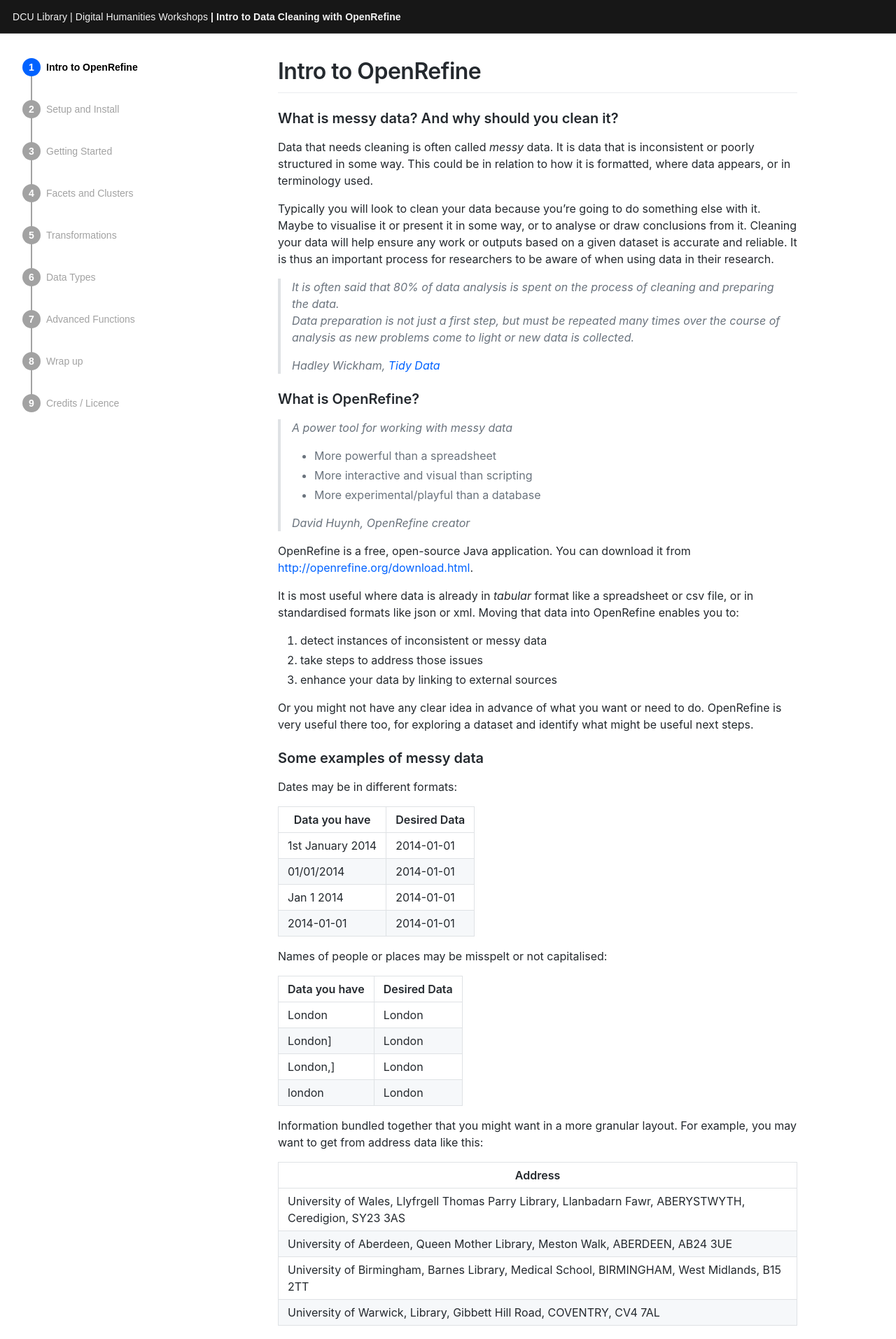
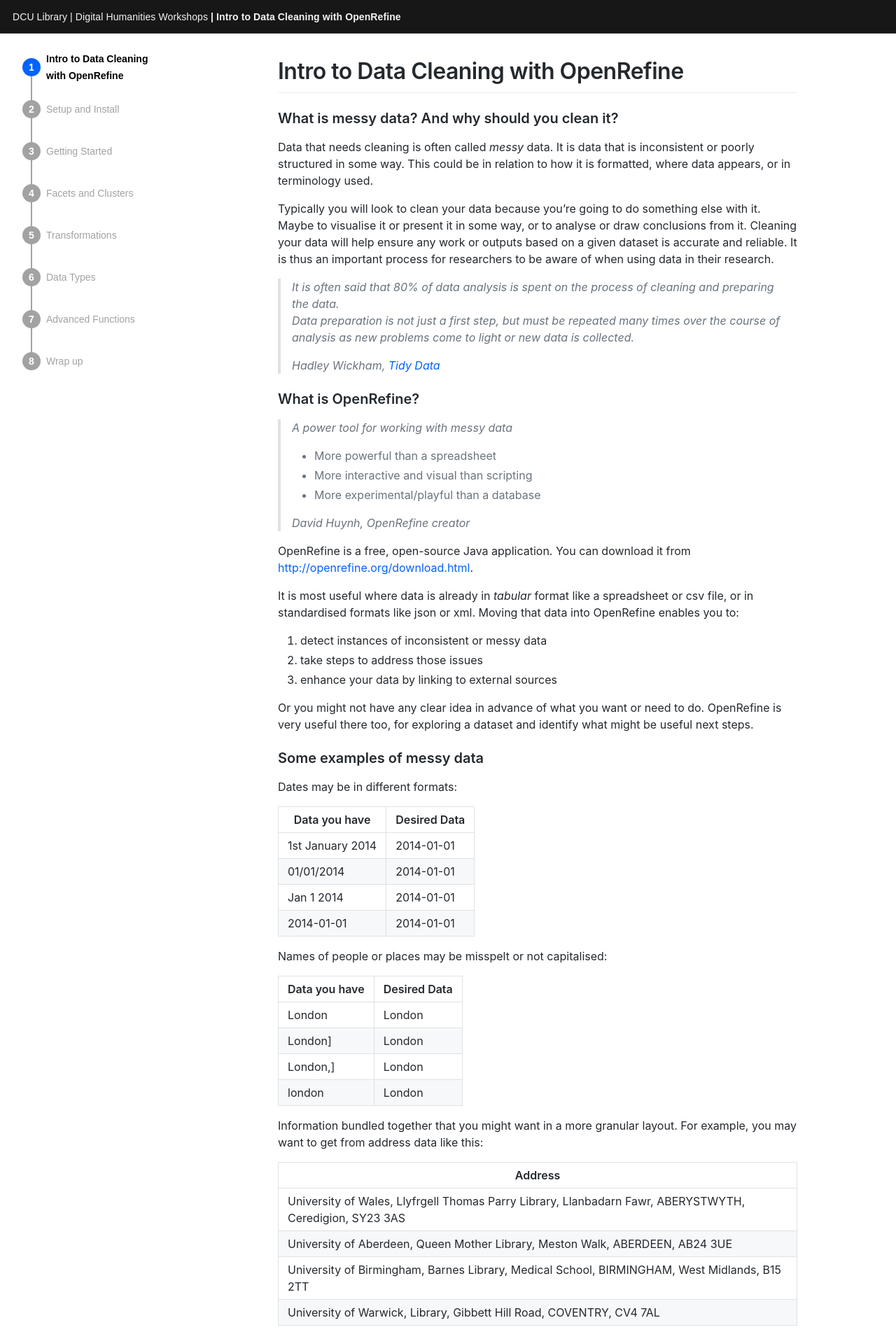
Before and after one commit to DCULibrary/open-refine-workshop, a Jekyll site: the page built from _workshop/index.md, in a window 1280 px wide. Shown: the top 1913 px of the page at 70% size. Built offline with Jekyll 4.4.1, drawn with Linux system fonts in a browser that asks for light colours; some web fonts are replaced.

Commit message:
Delete credits page

```diff
--- a/_workshop/index.md
+++ b/_workshop/index.md
@@ -1,5 +1,5 @@
 ---
-title: Intro to OpenRefine # The title of the page
+title: Intro to Data Cleaning with OpenRefine # The title of the page
 date: 0000-01-01    # Page order is set by date
 ---
 
```
Also changed, not shown: _workshop/credits-and-licence.md (deleted, +0 -17 lines).
